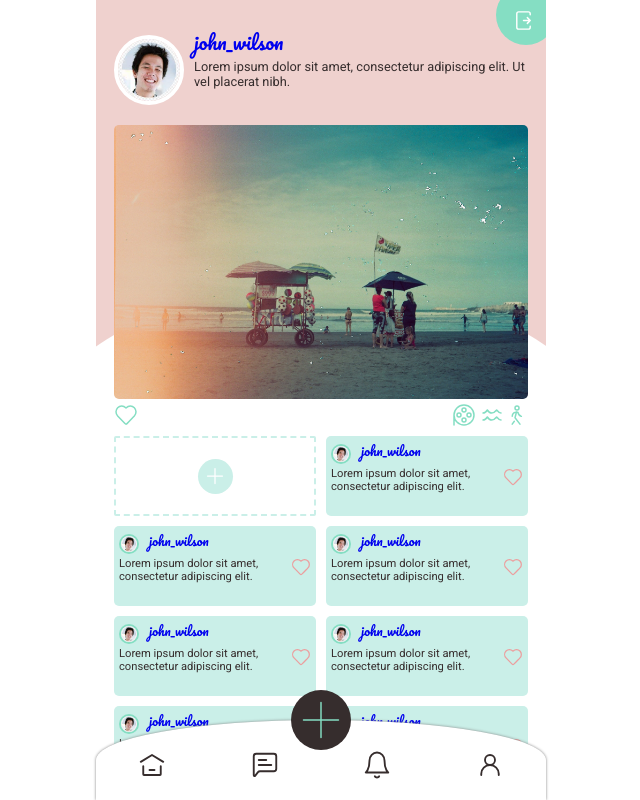
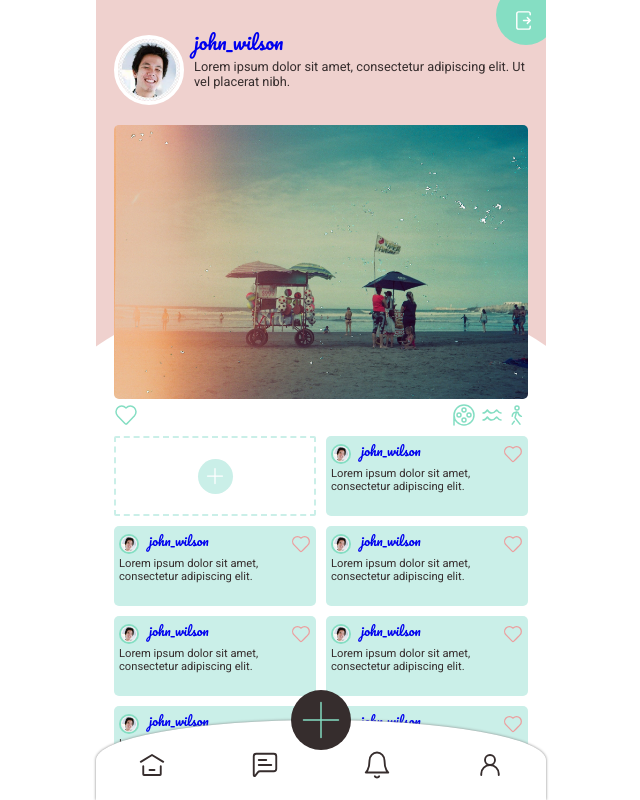
Before and after one commit to mdart86/Pixello, a React (Create React App) app: page /view-post in a window 1280 px wide. Shown: the whole page, without its empty margins (319-959 px from the left). Built offline with nearby package versions, Linux system fonts and the light colour scheme.

Commit message:
removed unnecessary react fragments, adjusted comment.js to put the like button back in the top corner, and created permissions bar component file

```diff
--- a/src/components/AddComment.js
+++ b/src/components/AddComment.js
@@ -4,13 +4,13 @@ import plus from '../images/plus-white.svg'
 
 export const AddComment = () => {
     return (
-        <>
+
             <Box>
                 <Circle>
                     <Icon src={plus} alt="plus sign"/>
                 </Circle>
             </Box>
-        </>
+
     )
 }
 
--- a/src/components/Comment.js
+++ b/src/components/Comment.js
@@ -6,14 +6,14 @@ import like from '../images/like-pink.svg'
 
 export const Comment = () => {
     return (
-        <>
+
             <Box>
                 <Link to="/profile"><Avatar src={profilePicture} alt="A man's profile picture."/></Link>
+                <Icon src={like} alt="like button"/>
                 <StyledLink to="/profile"><Username>john_wilson</Username></StyledLink>
-                <Icon src={like} alt="like button"/>
                 <Caption>Lorem ipsum dolor sit amet, consectetur adipiscing elit. </Caption>
             </Box>
-        </>
+
     )
 }
 
--- a/src/components/ReceivedMessage.js
+++ b/src/components/ReceivedMessage.js
@@ -4,7 +4,7 @@ import styled from 'styled-components'
 export const ReceivedMessage = ( { notification } ) => {
 
     return (
-        <>
+
             <Box>
                 {notification
                 ?
@@ -14,7 +14,7 @@ export const ReceivedMessage = ( { notification } ) => {
                 }
                 <Timestamp>dd/mm/yy</Timestamp>
             </Box>
-        </>
+
     )
 }
 
```
